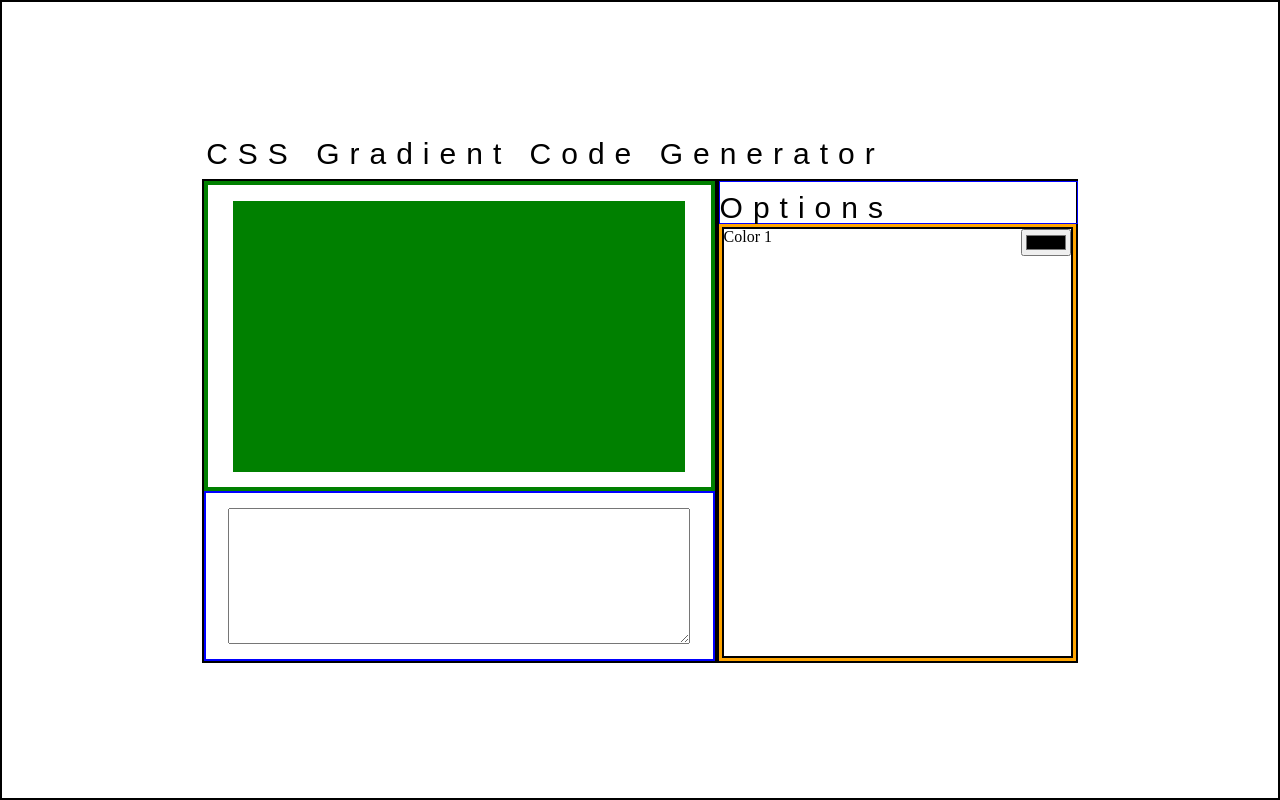
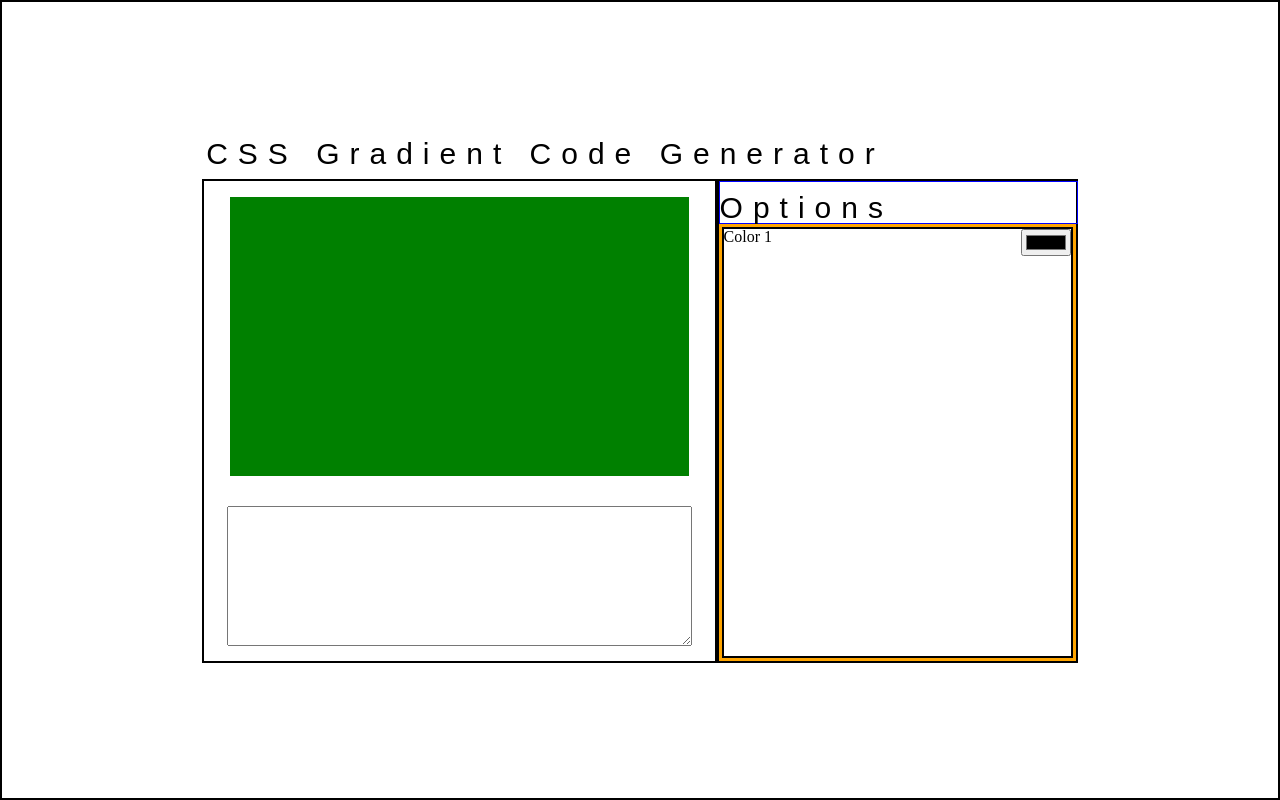
Before and after one commit to zacharybaca/css-gradient-tool, a React (Vite) app: page / in a window 1280 px wide. Built offline with nearby package versions, Linux system fonts and the light colour scheme; a web font is replaced by a local one.

Commit message:
Update preview.css

```diff
--- a/src/components/Preview/preview.css
+++ b/src/components/Preview/preview.css
@@ -9,7 +9,6 @@
 #gradient-preview-container {
     display: flex;
     justify-content: center;
-    border: 4px solid green;
     padding-top: 3%;
     padding-bottom: 3%;
     max-width: 100%;
@@ -24,7 +23,6 @@
 #generated-code-container {
     display: flex;
     justify-content: center;
-    border: 2px solid blue;
     padding-top: 3%;
     padding-bottom: 3%;
     max-width: 100%;
```
